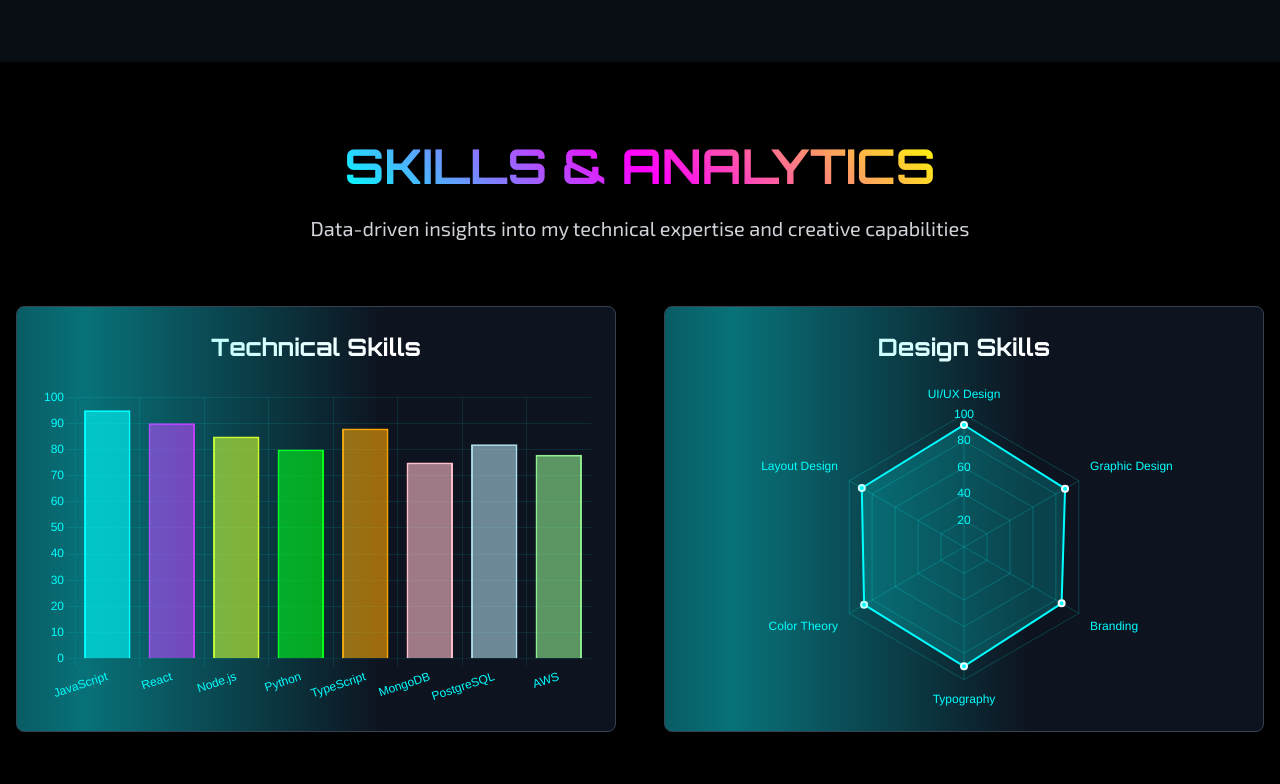
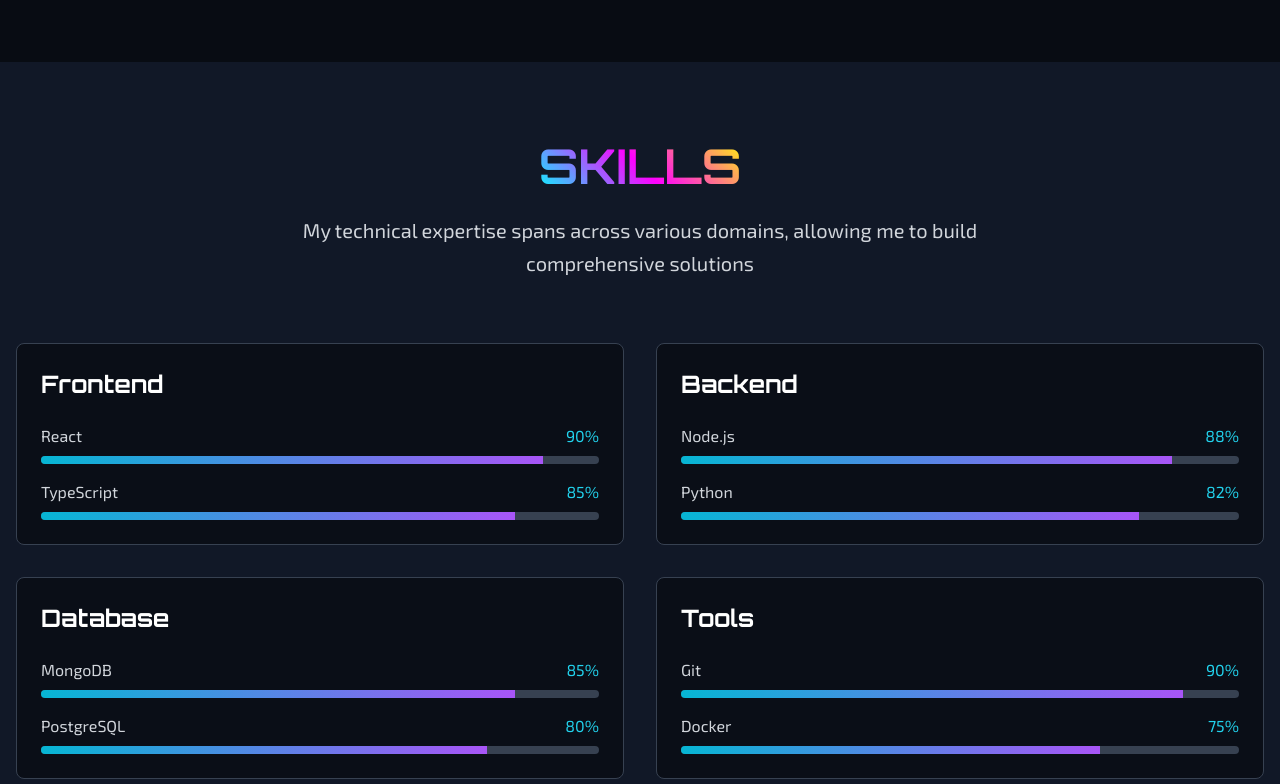
Before and after one commit to heshan123vitharana/Heshan_Witharana_Portfolio, a React (Vite) app: page / in a window 1280 px wide. Shown: the part 5400-6184 px from the top of the page. Built offline with nearby package versions, Linux system fonts and the light colour scheme.

Commit message:
feat: add Skills component with animated progress bars

```diff
--- a/src/components/Skills.tsx
+++ b/src/components/Skills.tsx
@@ -28,7 +28,26 @@ ChartJS.register(
   Filler
 );
 
+interface Skill {
+  name: string;
+  level: number;
+  category: 'Frontend' | 'Backend' | 'Database' | 'Tools';
+}
+
 const Skills: React.FC = () => {
+  const skills: Skill[] = [
+    { name: 'React', level: 90, category: 'Frontend' },
+    { name: 'TypeScript', level: 85, category: 'Frontend' },
+    { name: 'Node.js', level: 88, category: 'Backend' },
+    { name: 'Python', level: 82, category: 'Backend' },
+    { name: 'MongoDB', level: 85, category: 'Database' },
+    { name: 'PostgreSQL', level: 80, category: 'Database' },
+    { name: 'Git', level: 90, category: 'Tools' },
+    { name: 'Docker', level: 75, category: 'Tools' },
+  ];
+
+  const categories = ['Frontend', 'Backend', 'Database', 'Tools'];
+
   const skillsData = {
     labels: ['JavaScript', 'React', 'Node.js', 'Python', 'TypeScript', 'MongoDB', 'PostgreSQL', 'AWS'],
     datasets: [
@@ -166,8 +185,61 @@ const Skills: React.FC = () => {
   ];
 
   return (
-    <section id="skills" className="py-20 bg-black/50">
+    <section id="skills" className="py-20 bg-gray-900">
       <div className="container mx-auto px-4">
+        <motion.div
+          initial={{ opacity: 0, y: 50 }}
+          whileInView={{ opacity: 1, y: 0 }}
+          transition={{ duration: 0.8 }}
+          viewport={{ once: true }}
+          className="text-center mb-16"
+        >
+          <h2 className="text-4xl md:text-5xl font-orbitron font-bold mb-6">
+            <span className="gradient-text">SKILLS</span>
+          </h2>
+          <p className="text-xl text-gray-300 max-w-3xl mx-auto leading-relaxed">
+            My technical expertise spans across various domains, allowing me to build comprehensive solutions
+          </p>
+        </motion.div>
+
+        <div className="grid md:grid-cols-2 gap-8">
+          {categories.map((category) => (
+            <motion.div
+              key={category}
+              initial={{ opacity: 0, x: -50 }}
+              whileInView={{ opacity: 1, x: 0 }}
+              transition={{ duration: 0.6 }}
+              viewport={{ once: true }}
+              className="bg-black/40 p-6 rounded-lg border border-gray-700"
+            >
+              <h3 className="text-2xl font-orbitron font-bold text-white mb-6">
+                {category}
+              </h3>
+              <div className="space-y-4">
+                {skills
+                  .filter((skill) => skill.category === category)
+                  .map((skill) => (
+                    <div key={skill.name}>
+                      <div className="flex justify-between mb-2">
+                        <span className="text-gray-300">{skill.name}</span>
+                        <span className="text-cyan-400">{skill.level}%</span>
+                      </div>
+                      <div className="h-2 bg-gray-700 rounded-full overflow-hidden">
+                        <motion.div
+                          initial={{ width: 0 }}
+                          whileInView={{ width: `${skill.level}%` }}
+                          transition={{ duration: 1, ease: "easeOut" }}
+                          viewport={{ once: true }}
+                          className="h-full bg-gradient-to-r from-cyan-500 to-purple-500"
+                        />
+                      </div>
+                    </div>
+                  ))}
+              </div>
+            </motion.div>
+          ))}
+        </div>
+
         <motion.div
           initial={{ opacity: 0, y: 50 }}
           whileInView={{ opacity: 1, y: 0 }}
```
